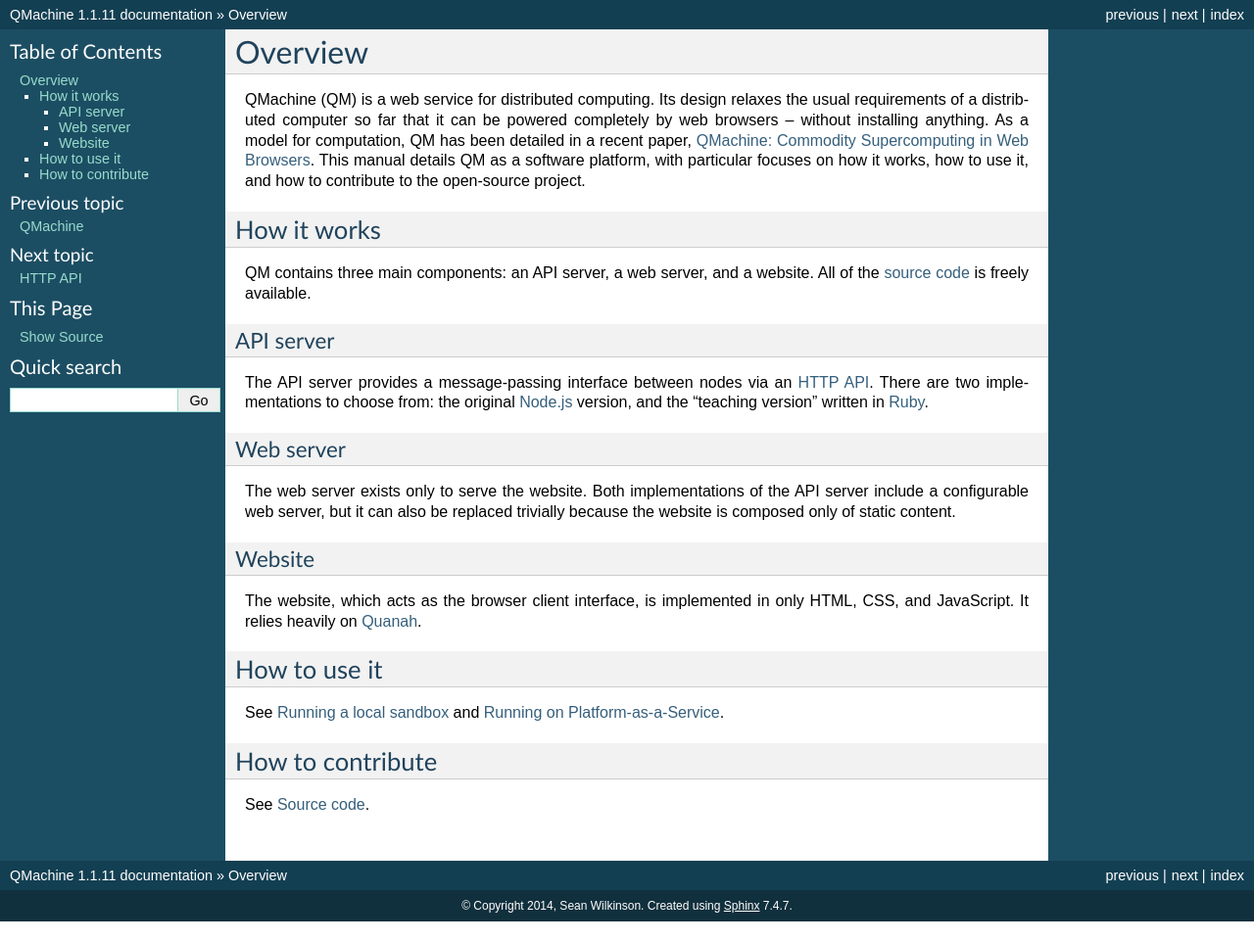
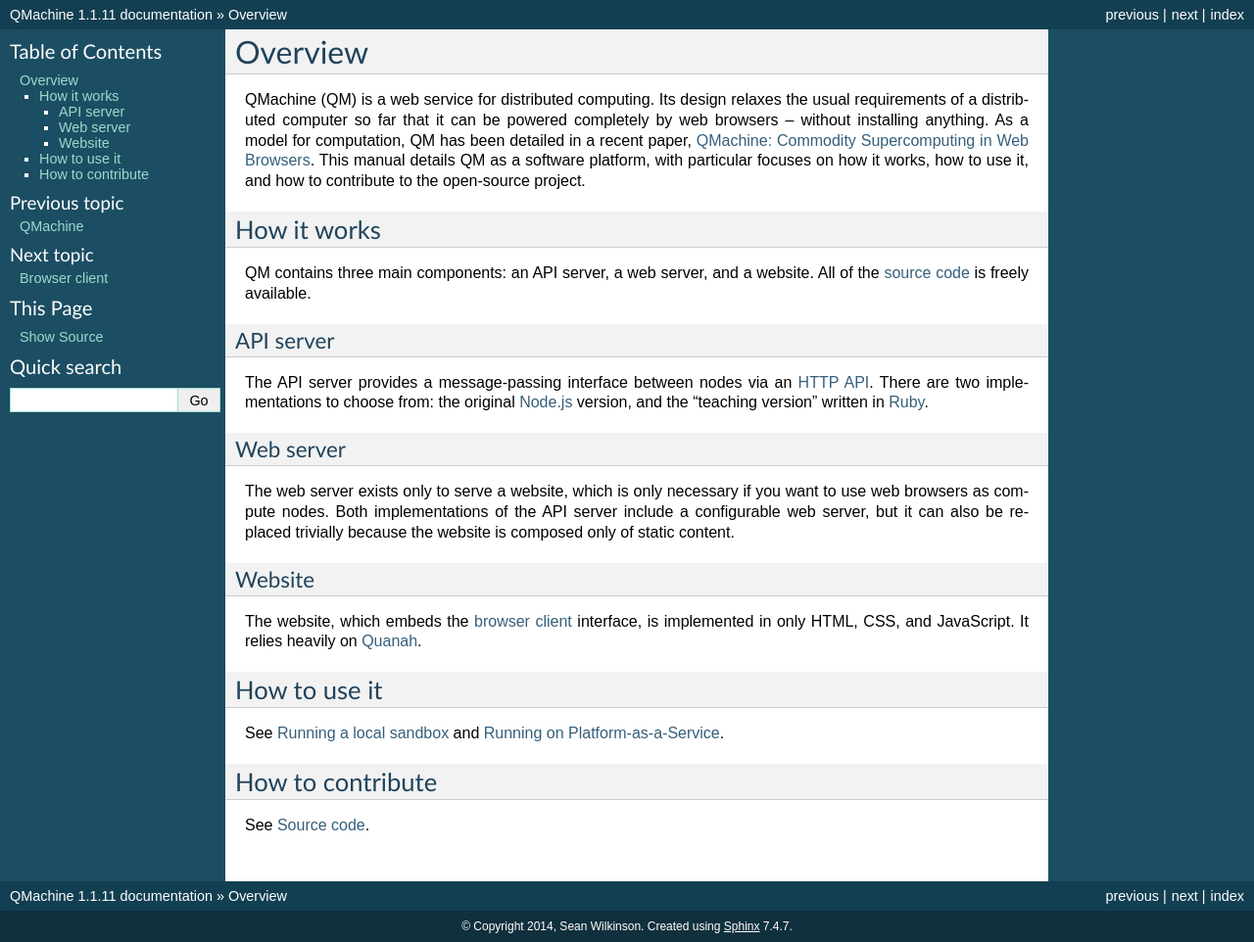
Before and after one commit to qmachine/qmachine, a Sphinx documentation site: the page built from docs/overview.rst, in a window 1280 px wide. Shown: the whole page at 98% size. Built offline with Sphinx 7.4.7, drawn with Linux system fonts in a browser that asks for light colours; before the commit the page ends 941 px from its top, so only the background shows below that.

Commit message:
Created a section for the browser client

```diff
--- a/docs/index.rst
+++ b/docs/index.rst
@@ -6,6 +6,7 @@ QMachine
     :maxdepth: 2
 
     overview
+    browser-client
     http-api
     npm-module
     rack-app
--- a/docs/overview.rst
+++ b/docs/overview.rst
@@ -28,15 +28,16 @@ The API server provides a message-passing interface between nodes via an
 Web server
 ~~~~~~~~~~
 
-The web server exists only to serve the website. Both implementations of the
-API server include a configurable web server, but it can also be replaced
-trivially because the website is composed only of static content.
+The web server exists only to serve a website, which is only necessary if you
+want to use web browsers as compute nodes. Both implementations of the API
+server include a configurable web server, but it can also be replaced trivially
+because the website is composed only of static content.
 
 Website
 ~~~~~~~
 
-The website, which acts as the browser client interface, is implemented in only
-HTML, CSS, and JavaScript. It relies heavily on Quanah_.
+The website, which embeds the :doc:`browser client <browser-client>` interface,
+is implemented in only HTML, CSS, and JavaScript. It relies heavily on Quanah_.
 
 
 How to use it
```
Also changed, not shown: docs/browser-client.rst (added, +18 -0 lines).
